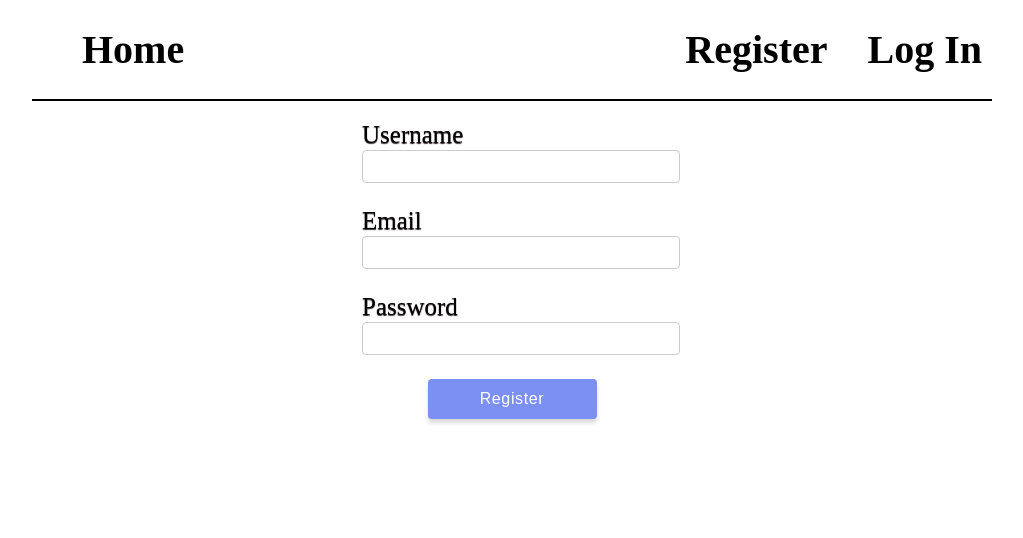
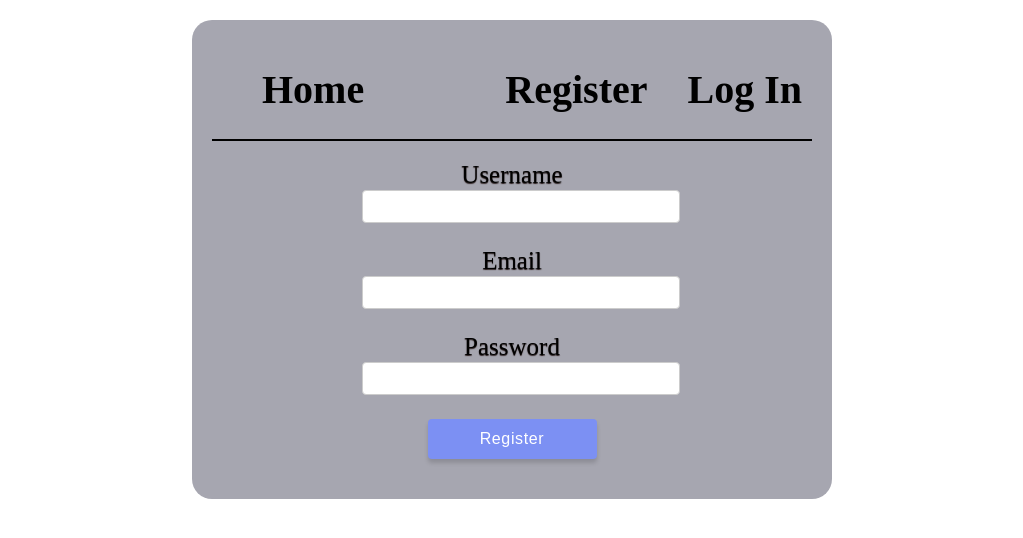
Before and after one commit to yuyaruchyk/goit-react-hw-08-phonebook, a React (Create React App) app: page /register in a window 1280 px wide. Shown: the top 538 px of the page, without its empty margins (128-1151 px from the left). Built offline with nearby package versions, Linux system fonts and the light colour scheme.

Commit message:
upd style

```diff
--- a/package.json
+++ b/package.json
@@ -16,7 +16,7 @@
     "react-dom": "^18.1.0",
     "react-helmet": "^6.1.0",
     "react-redux": "^8.1.3",
-    "react-router-dom": "^6.20.1",
+    "react-router-dom": "^6.21.0",
     "react-scripts": "5.0.1",
     "redux": "^4.2.1",
     "redux-persist": "^6.0.0",
--- a/src/components/App.styled.jsx
+++ b/src/components/App.styled.jsx
@@ -1,15 +1,13 @@
-import styled from 'styled-components'
-
+import styled from 'styled-components';
 
 export const Container = styled.div`
-margin-left: auto;
-margin-right: auto;
-text-align: center;
-width: 700px;
-padding: 20px;
+  margin-left: auto;
+  margin-right: auto;
+  text-align: center;
+  width: 350px;
+  padding: 20px;
 
-margin-top:20px;
-background-color: white;
-border-radius:20px;
-
-`
+  margin-top: 20px;
+  background-color: white;
+  border-radius: 20px;
+`;
--- a/src/components/ContactForm/ContactForm.styled.js
+++ b/src/components/ContactForm/ContactForm.styled.js
@@ -4,7 +4,7 @@ import { Field, Form, ErrorMessage } from 'formik';
 export const MainForm = styled(Form)`
   display: flex;
   flex-direction: column;
-  max-width: 300px;
+  width: 300px;
   margin: 0 auto;
   gap: 24px;
 `;
--- a/src/components/Layout/Layout.jsx
+++ b/src/components/Layout/Layout.jsx
@@ -2,15 +2,16 @@ import { Outlet } from 'react-router-dom';
 
 import { Suspense } from 'react';
 import Header from 'components/Header/Header';
+import { Container } from './Layout.styled';
 
 export const Layout = () => {
   return (
-    <div style={{ maxWidth: 960, margin: '0 auto', padding: '0 16px' }}>
+    <Container>
       <Header />
       <Suspense fallback={null}>
         <Outlet />
       </Suspense>
-    </div>
+    </Container>
   );
 };
 
--- a/src/components/Layout/Layout.styled.jsx
+++ b/src/components/Layout/Layout.styled.jsx
@@ -1,6 +1,14 @@
 import styled from 'styled-components';
 
 export const Container = styled.div`
-padding: 30px;
-  }
+  margin-left: auto;
+  margin-right: auto;
+  text-align: center;
+  width: 600px;
+
+  padding: 20px;
+
+  margin-top: 20px;
+  background-color: rgb(166, 166, 176);
+  border-radius: 20px;
 `;
--- a/src/components/UserMenu/UserMenu.jsx
+++ b/src/components/UserMenu/UserMenu.jsx
@@ -1,3 +1,4 @@
+import { useNavigate } from 'react-router-dom';
 import { useDispatch } from 'react-redux';
 import { logOut } from 'redux/auth/operations';
 import { useAuth } from 'hooks';
@@ -7,11 +8,17 @@ import { Btn, UserName } from './UserMenu.styled';
 export const UserMenu = () => {
   const dispatch = useDispatch();
   const { user } = useAuth();
+  const navigate = useNavigate();
+
+  const handleLogout = () => {
+    dispatch(logOut());
+    navigate('/');
+  };
 
   return (
     <div>
       <UserName>Welcome, {user.name}</UserName>
-      <Btn type="button" onClick={() => dispatch(logOut())}>
+      <Btn type="button" onClick={handleLogout}>
         Logout
       </Btn>
     </div>
--- a/src/index.css
+++ b/src/index.css
@@ -1,7 +1,6 @@
 @import-normalize; /* bring in normalize.css styles */
 
 body {
-  background-color: rgb(166, 166, 176);
   margin: 0;
   font-family: -apple-system, BlinkMacSystemFont, 'Segoe UI', 'Roboto', 'Oxygen',
     'Ubuntu', 'Cantarell', 'Fira Sans', 'Droid Sans', 'Helvetica Neue',
--- a/src/pages/Home.jsx
+++ b/src/pages/Home.jsx
@@ -1,3 +1,5 @@
+import background from '../img/img2.jpg';
+
 const styles = {
   container: {
     minHeight: 'calc(100vh - 50px)',
@@ -5,22 +7,18 @@ const styles = {
     alignItems: 'center',
     justifyContent: 'center',
   },
-  title: {
-    fontWeight: 500,
-    fontSize: 48,
-    textAlign: 'center',
+  imageContainer: {
+    width: '400px', // Add width and height to the image container
+    height: '200px',
+    backgroundImage: `url(${background})`,
+    backgroundSize: 'cover', // Adjust the background size to cover the container
   },
 };
 
 export default function Home() {
   return (
     <div style={styles.container}>
-      <h1 style={styles.title}>
-        Task manager welcome page{' '}
-        <span role="img" aria-label="Greeting icon">
-          💁‍♀️
-        </span>
-      </h1>
+      <div style={styles.imageContainer}></div>
     </div>
   );
 }
```
Also changed, not shown: src/img/img2.jpg (added), 1 other file (tests, documents, lock files or other folders).
